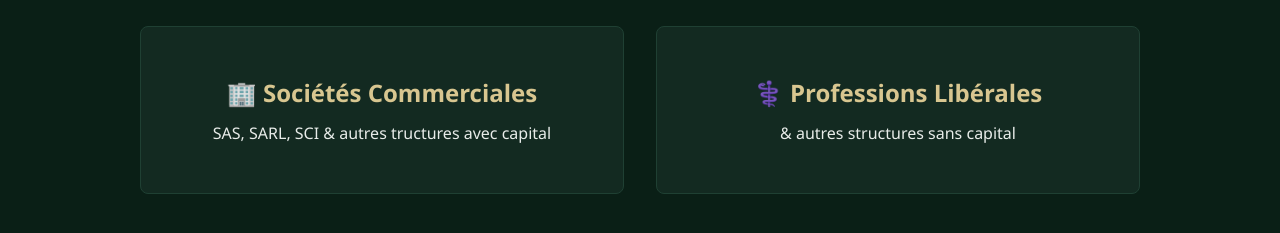
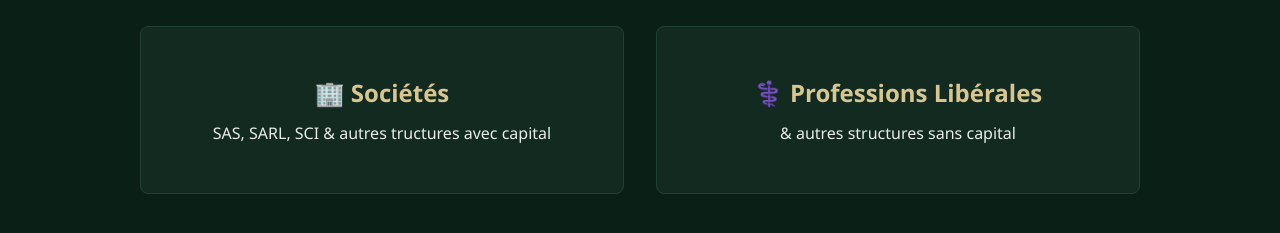
Before and after one commit to FlorentCogex/simulateur-devis-012026V2, a plain HTML site: page index.html in a window 1280 px wide. Shown: the part 315-548 px from the top of the page. Drawn offline with Linux system fonts and the light colour scheme.

Commit message:
Update index.html

```diff
--- a/index.html
+++ b/index.html
@@ -235,7 +235,7 @@
 
             <div class="home-cards">
                 <div class="home-card" onclick="goToPage('societes')">
-                    <h2>🏢 Sociétés Commerciales</h2>
+                    <h2>🏢 Sociétés </h2>
                     <p>SAS, SARL, SCI & autres tructures avec capital</p>
                 </div>
                 <div class="home-card" onclick="goToPage('bnc')">
```
